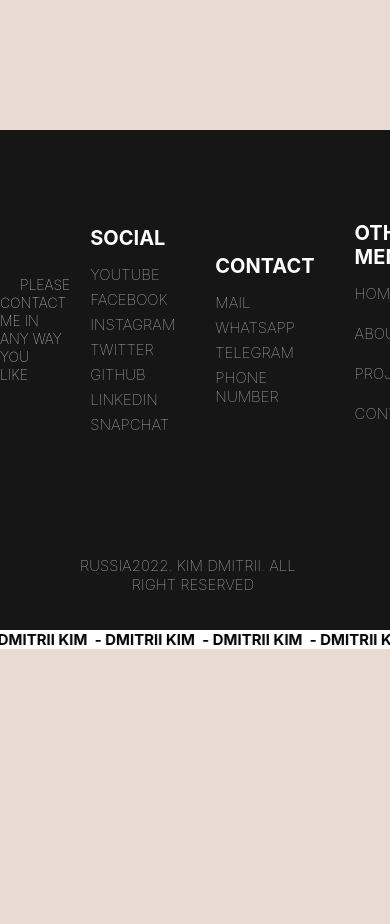
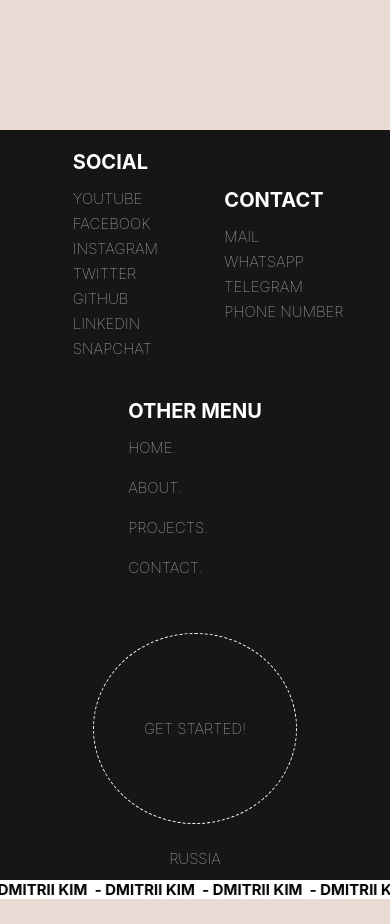
Before and after one commit to dkimd5/portfolioAppv2, a React (Create React App) app: page /about in a window 390 px wide. Shown: the part 4640-5564 px from the top of the page. Before the commit the page ends 5289 px from the top, so only its background shows below. Built offline with nearby package versions, Linux system fonts and the light colour scheme.

Commit message:
900 media query added for footer

```diff
--- a/src/Footer/Footer.css
+++ b/src/Footer/Footer.css
@@ -115,3 +115,32 @@
     font-size: 15px;
     text-transform: uppercase;
 }
+
+@media (max-width: 900px) {
+    .footer {
+        height: 750px;
+    }
+
+    .footer-container {
+        flex-wrap: wrap;
+        height: 100%;
+    }
+
+    .message-for-users span {
+        display: none;
+    }
+
+    .footer-bottom {
+        flex-direction: column;
+        align-items: center;
+        justify-content: center;
+    }
+
+    .left-footer-bottom {
+        margin-left: 0px;
+    }
+
+    .right-footer-bottom {
+        margin-right: 0px;
+    }
+}
```
